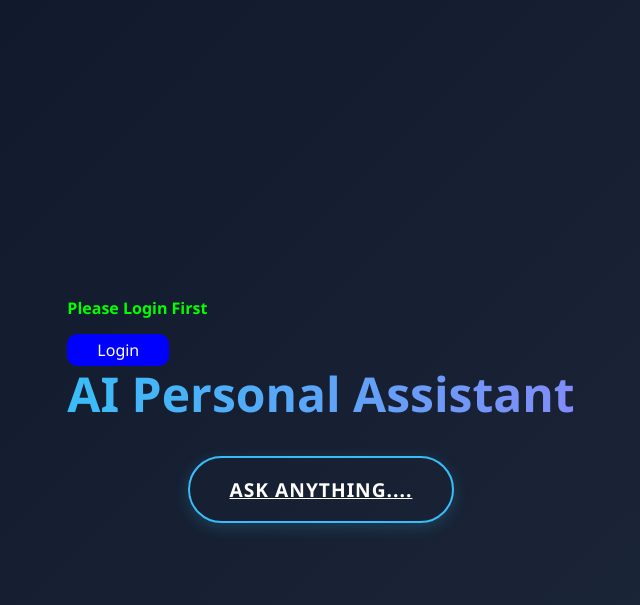
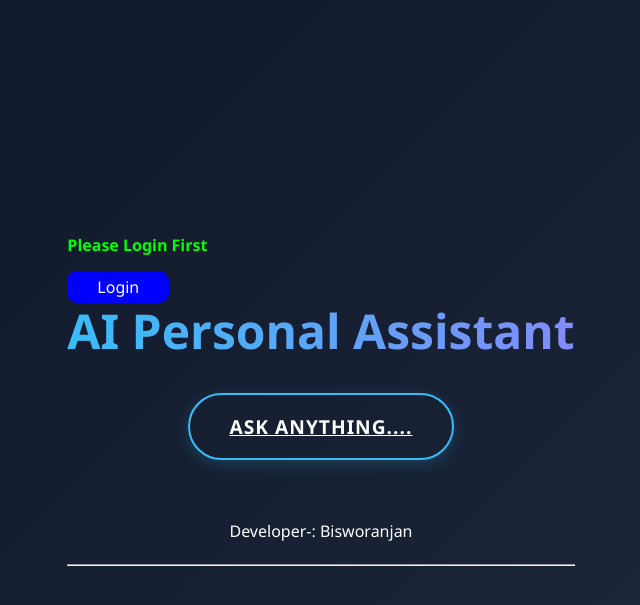
Before and after one commit to Bisworanjan34/Ai-personal-assistant, a Django app: page / in a window 1280 px wide. Shown: the top 605 px of the page, without its empty margins (319-959 px from the left). Run offline with Django 5.2, Linux system fonts and the light colour scheme.

Commit message:
style add

```diff
--- a/templates/core/home.html
+++ b/templates/core/home.html
@@ -114,14 +114,12 @@
                 Ask Anything....
             </a>
         </div>
+        <p style="color: rgb(255, 255, 255);margin-top: 5rem;text-align: center;">Developer-: Bisworanjan</p>
+        <br>
+        <hr>
     </div>
 
-    <!-- <script>
-        function openChat() {
-            // Yahan aap apna chat logic ya redirect daal sakte hain
-            alert("Chat interface opening...");
-        }
-    </script> -->
+
 </body>
 
 </html>
```
